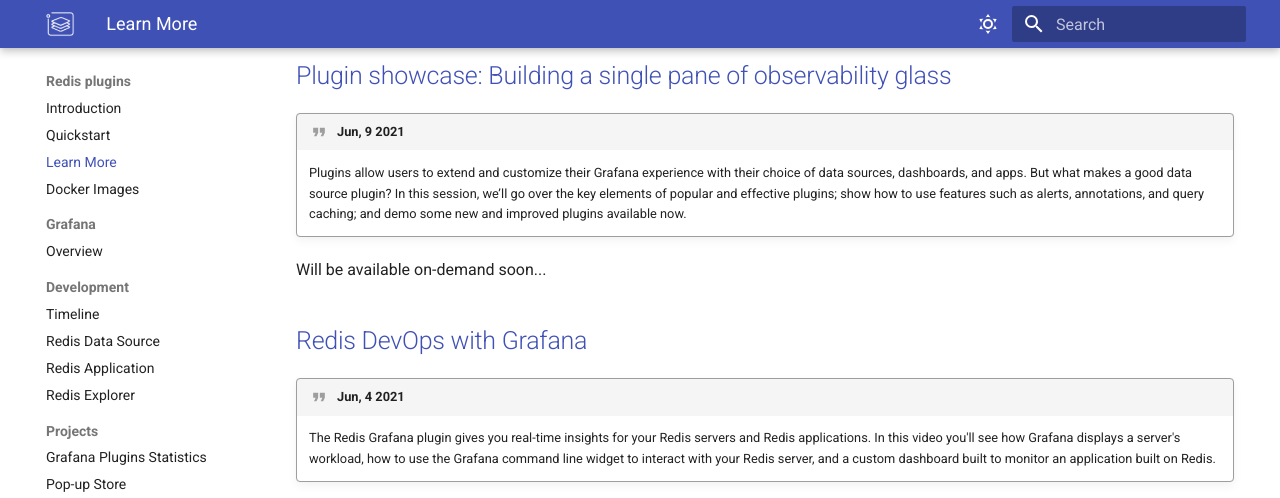
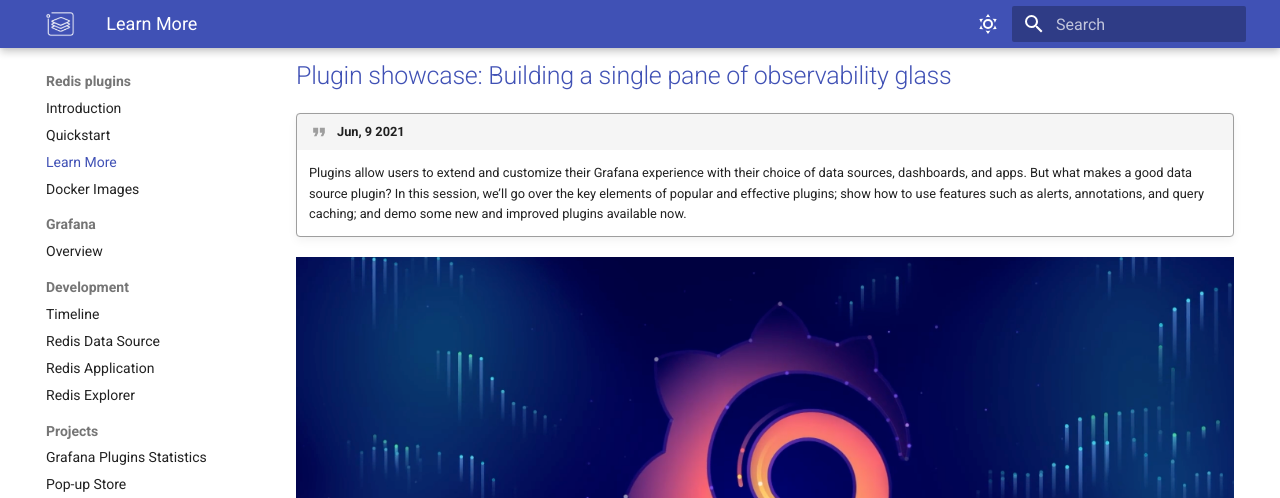
Before and after one commit to RedisGrafana/RedisGrafana, an MkDocs documentation site: the page built from docs/learn-more.md, in a window 1280 px wide and 900 px high, scrolled down 772 px, cut to the strip 0-498 px from the top of the window. Built offline with MkDocs 1.6.1 and Material for MkDocs 9.7.7, drawn with Linux system fonts in a browser that asks for light colours.

Commit message:
Update Learn more for GrafanCONline (#82)

```diff
--- a/docs/learn-more.md
+++ b/docs/learn-more.md
@@ -24,7 +24,9 @@
 
     Plugins allow users to extend and customize their Grafana experience with their choice of data sources, dashboards, and apps. But what makes a good data source plugin? In this session, we’ll go over the key elements of popular and effective plugins; show how to use features such as alerts, annotations, and query caching; and demo some new and improved plugins available now.
 
-Will be available on-demand soon...
+<div class="video-wrapper">
+<a target="_blank" title="Plugin showcase: Building a single pane of observability glass" href="https://grafana.com/go/grafanaconline/2021/plugins/"><img src="/images/learn-more/grafana-conline-2021.png"></a>
+</div>
 
 ## [Redis DevOps with Grafana](https://www.youtube.com/embed/Y127A_MGb6k)
 
```
Also changed, not shown: docs/intro.md (+1 -1 lines), docs/images/learn-more/grafana-conline-2021.png (added).
